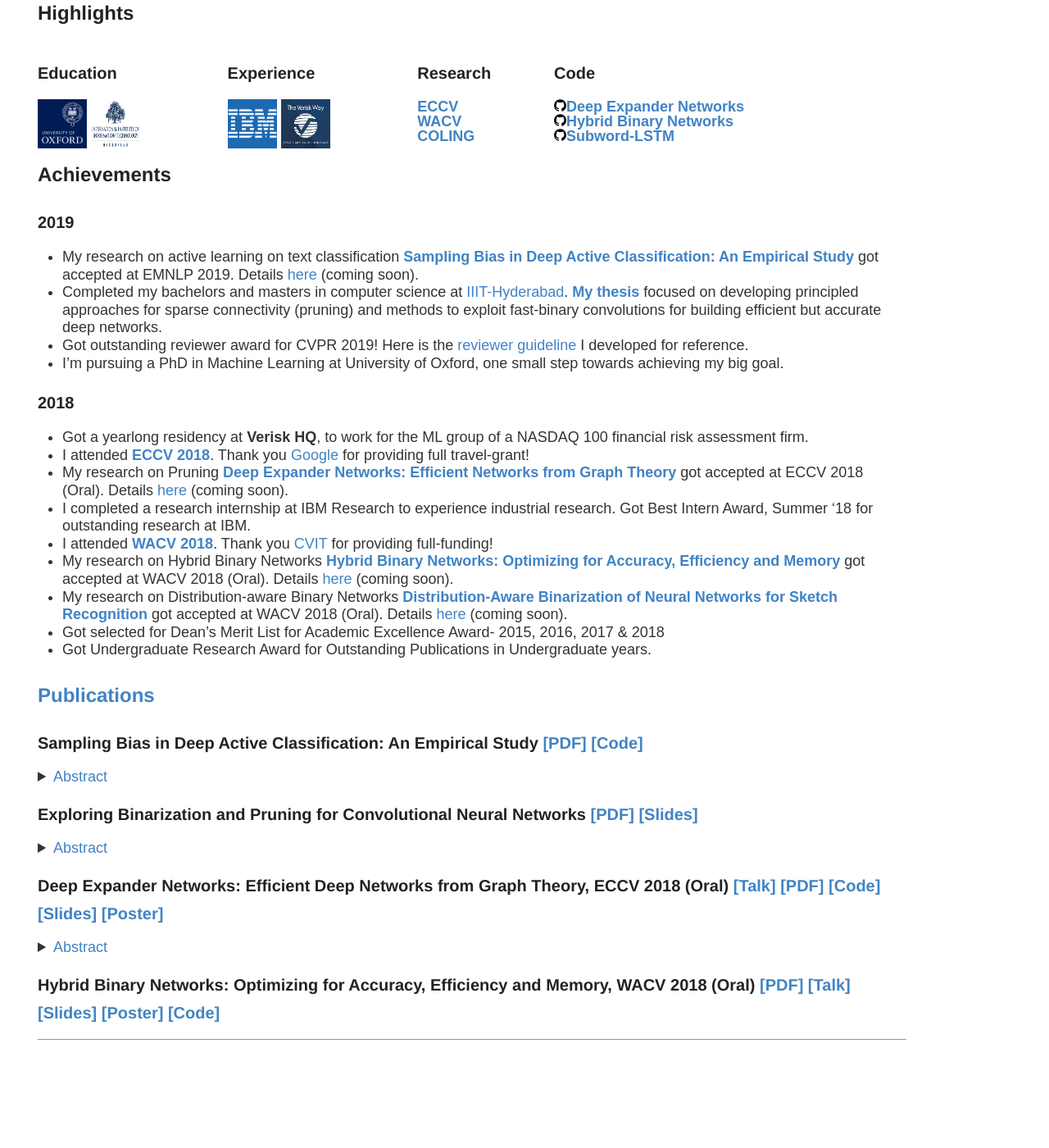
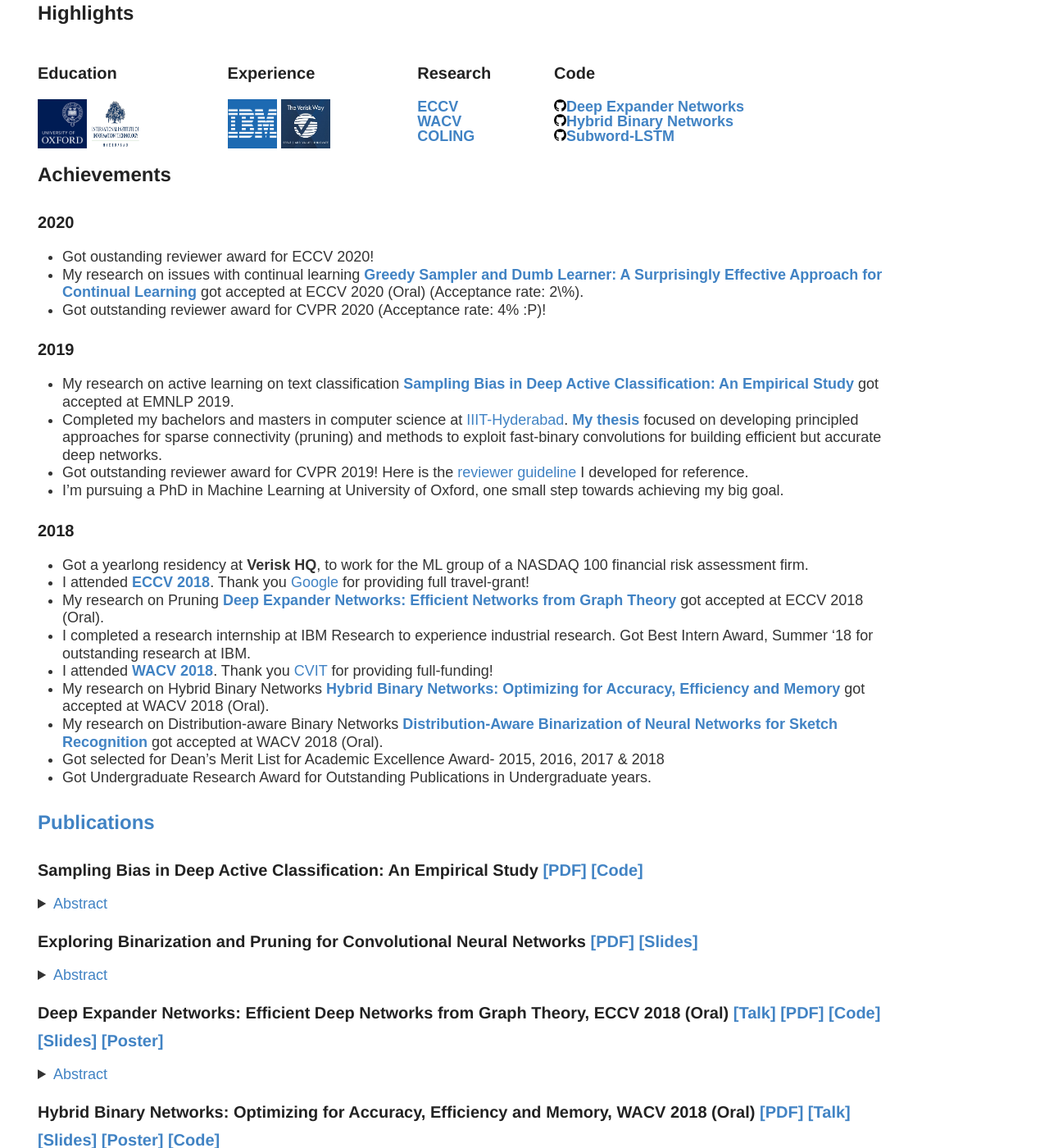
Before and after one commit to drimpossible/drimpossible.github.io, a Jekyll site: the page built from about/index.md, in a window 1280 px wide and 1400 px high, scrolled down 711 px. Shown: the whole window at 82% size. Built offline with Jekyll 4.4.1, drawn with Linux system fonts in a browser that asks for light colours; before the commit the page ends 1989 px from its top, so only the background shows below that.

Commit message:
update about

```diff
--- a/about/index.md
+++ b/about/index.md
@@ -32,9 +32,15 @@
 
 ## <a name="achievements" id="achievements"></a>Achievements
 
+### 2020
+
+* Got oustanding reviewer award for ECCV 2020!
+* My research on issues with continual learning [**Greedy Sampler and Dumb Learner: A Surprisingly Effective Approach for Continual Learning**]() got accepted at ECCV 2020 (Oral) (Acceptance rate: 2\%).
+* Got outstanding reviewer award for CVPR 2020 (Acceptance rate: 4% :P)!
+
 ### 2019
 
-* My research on active learning on text classification [**Sampling Bias in Deep Active Classification: An Empirical Study**](https://github.com/drimpossible/drimpossible.github.io/blob/master/documents/Active-Sampling-Bias.pdf) got accepted at EMNLP 2019. Details [here]() (coming soon).
+* My research on active learning on text classification [**Sampling Bias in Deep Active Classification: An Empirical Study**](https://github.com/drimpossible/drimpossible.github.io/blob/master/documents/Active-Sampling-Bias.pdf) got accepted at EMNLP 2019.
 * Completed my bachelors and masters in computer science at [IIIT-Hyderabad](http://www.iiit.ac.in). [**My thesis**](https://github.com/drimpossible/drimpossible.github.io/blob/master/documents/Thesis.pdf) focused on developing principled approaches for sparse connectivity (pruning) and methods to exploit fast-binary convolutions for building efficient but accurate deep networks.
 * Got outstanding reviewer award for CVPR 2019! Here is the [reviewer guideline](/blog/life/reviewing_for_dummies/) I developed for reference.
 * I'm pursuing a PhD in Machine Learning at University of Oxford, one small step towards achieving my big goal.
@@ -43,11 +49,11 @@
 
 * Got a yearlong residency at **Verisk HQ**, to work for the ML group of a NASDAQ 100 financial risk assessment firm.
 * I attended [**ECCV 2018**](https://eccv2018.org/). Thank you [Google](https://ai.google/research/) for providing full travel-grant!
-* My research on Pruning [**Deep Expander Networks: Efficient Networks from Graph Theory**](http://openaccess.thecvf.com/content_ECCV_2018/papers/Ameya_Prabhu_Deep_Expander_Networks_ECCV_2018_paper.pdf) got accepted at ECCV 2018 (Oral). Details [here]() (coming soon).
+* My research on Pruning [**Deep Expander Networks: Efficient Networks from Graph Theory**](http://openaccess.thecvf.com/content_ECCV_2018/papers/Ameya_Prabhu_Deep_Expander_Networks_ECCV_2018_paper.pdf) got accepted at ECCV 2018 (Oral).
 * I completed a research internship at IBM Research to experience industrial research. Got Best Intern Award, Summer '18 for outstanding research at IBM.
 * I attended [**WACV 2018**](http://wacv18.wacv.net/). Thank you [CVIT](http://cvit.iiit.ac.in/) for providing full-funding!
-* My research on Hybrid Binary Networks [**Hybrid Binary Networks: Optimizing for Accuracy, Efficiency and Memory**](https://arxiv.org/abs/1804.03867) got accepted at WACV 2018 (Oral). Details [here]() (coming soon).
-* My research on Distribution-aware Binary Networks [**Distribution-Aware Binarization of Neural Networks for Sketch Recognition**](https://arxiv.org/abs/1804.02941) got accepted at WACV 2018 (Oral). Details [here]() (coming soon).
+* My research on Hybrid Binary Networks [**Hybrid Binary Networks: Optimizing for Accuracy, Efficiency and Memory**](https://arxiv.org/abs/1804.03867) got accepted at WACV 2018 (Oral).
+* My research on Distribution-aware Binary Networks [**Distribution-Aware Binarization of Neural Networks for Sketch Recognition**](https://arxiv.org/abs/1804.02941) got accepted at WACV 2018 (Oral).
 * Got selected for Dean's Merit List for Academic Excellence Award- 2015, 2016, 2017 & 2018
 * Got Undergraduate Research Award for Outstanding Publications in Undergraduate years.
 
```
Also changed, not shown: blog/index.md (+0 -4 lines).
